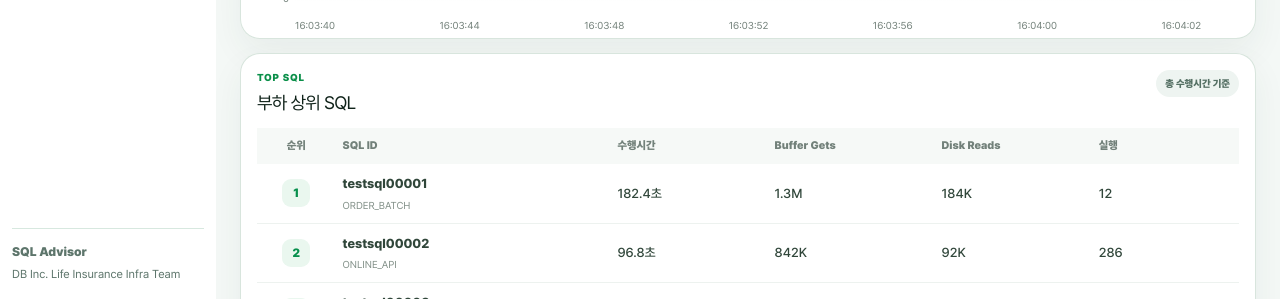
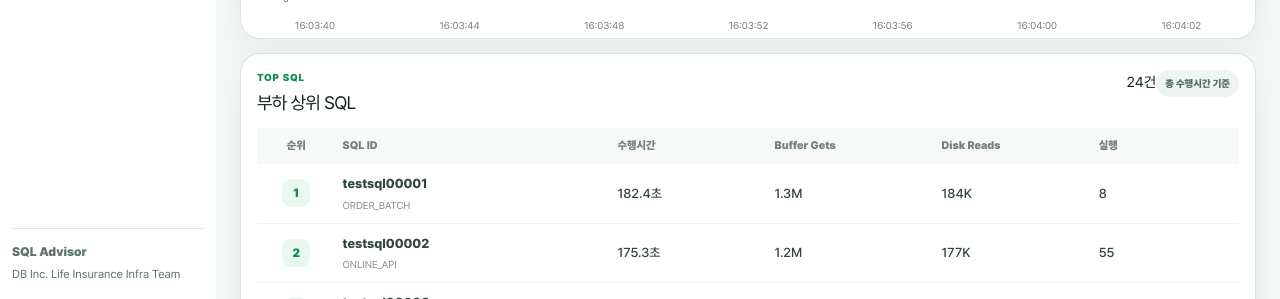
Before and after one commit to DBInc-LifeInsuranceTeam-ITO/SQL-Advisor, a Vue app in the folder frontend/: page /dashboard in a window 1280 px wide. Both pictures are taken after a click on the button "SQL Advisor". Shown: the part 501-800 px from the top of the page. Built offline with nearby package versions, Linux system fonts and the light colour scheme; no server answers.

Commit message:
fix: rebuild top SQL table layout

```diff
--- a/frontend/src/views/awr/AwrDashboard.vue
+++ b/frontend/src/views/awr/AwrDashboard.vue
@@ -40,8 +40,13 @@
         <div class="panel-title-row">
           <div><span class="panel-kicker">DB ACTIVITY</span><h2>실시간 DB 활동 추이</h2></div>
           <div class="metric-tabs">
-            <button v-for="metric in metricOptions" :key="metric.key" type="button"
-              :class="{ active: selectedMetric === metric.key }" @click="selectedMetric = metric.key">
+            <button
+              v-for="metric in metricOptions"
+              :key="metric.key"
+              type="button"
+              :class="{ active: selectedMetric === metric.key }"
+              @click="selectedMetric = metric.key"
+            >
               {{ metric.label }}
             </button>
           </div>
@@ -59,7 +64,12 @@
           </div>
           <div class="chart-grid-lines"><i v-for="line in 5" :key="line"></i></div>
           <svg viewBox="0 0 720 220" preserveAspectRatio="none">
-            <defs><linearGradient id="areaGradient" x1="0" y1="0" x2="0" y2="1"><stop offset="0%" stop-color="#16a34a" stop-opacity="0.28"/><stop offset="100%" stop-color="#16a34a" stop-opacity="0"/></linearGradient></defs>
+            <defs>
+              <linearGradient id="areaGradient" x1="0" y1="0" x2="0" y2="1">
+                <stop offset="0%" stop-color="#16a34a" stop-opacity="0.28" />
+                <stop offset="100%" stop-color="#16a34a" stop-opacity="0" />
+              </linearGradient>
+            </defs>
             <path :d="areaPath" fill="url(#areaGradient)" />
             <polyline :points="chartPoints" fill="none" stroke="#0b8f49" stroke-width="4" stroke-linecap="round" stroke-linejoin="round" />
           </svg>
@@ -68,28 +78,56 @@
       </article>
 
       <article class="panel top-sql-panel">
-        <div class="panel-title-row">
-          <div><span class="panel-kicker">TOP SQL</span><h2>부하 상위 SQL</h2></div>
+        <div class="panel-title-row top-sql-title-row">
+          <div>
+            <span class="panel-kicker">TOP SQL</span>
+            <h2>부하 상위 SQL</h2>
+          </div>
+          <div class="top-sql-actions">
+            <span class="row-count">{{ topSql.length }}건</span>
             <span class="badge">총 수행시간 기준</span>
+          </div>
         </div>
 
         <div v-if="topSql.length === 0" class="empty-panel">수집된 업무 SQL이 없습니다.</div>
-        <div v-else class="table-wrap">
-          <table>
+        <div v-else class="top-sql-table-shell">
+          <div class="table-wrap">
+            <table class="top-sql-table">
+              <colgroup>
+                <col class="col-rank" />
+                <col class="col-sql" />
+                <col class="col-elapsed" />
+                <col class="col-buffer" />
+                <col class="col-disk" />
+                <col class="col-executions" />
+              </colgroup>
               <thead>
-              <tr><th>순위</th><th>SQL ID</th><th>수행시간</th><th>Buffer Gets</th><th>Disk Reads</th><th>실행</th></tr>
+                <tr>
+                  <th class="cell-rank">순위</th>
+                  <th>SQL ID</th>
+                  <th class="cell-number">수행시간</th>
+                  <th class="cell-number">Buffer Gets</th>
+                  <th class="cell-number">Disk Reads</th>
+                  <th class="cell-number">실행</th>
+                </tr>
               </thead>
               <tbody>
-              <tr v-for="(sql, index) in topSql.slice(0, 10)" :key="`${sql.sqlId}-${index}`">
-                <td><span class="rank-badge">{{ index + 1 }}</span></td>
-                <td><strong class="sql-id">{{ sql.sqlId }}</strong><small>{{ sql.module || sql.sectionName || '모듈 정보 없음' }}</small></td>
-                <td>{{ formatMetricNumber(sql.elapsedTimeSec) }}초</td>
-                <td>{{ formatCompact(sql.bufferGets || 0) }}</td>
-                <td>{{ formatCompact(sql.diskReads || 0) }}</td>
-                <td>{{ formatCompact(sql.executions || 0) }}</td>
+                <tr v-for="(sql, index) in topSql" :key="`${sql.sqlId}-${index}`">
+                  <td class="cell-rank"><span class="rank-badge">{{ index + 1 }}</span></td>
+                  <td class="sql-info-cell">
+                    <strong class="sql-id" :title="sql.sqlId">{{ sql.sqlId }}</strong>
+                    <small :title="sql.module || sql.sectionName || '모듈 정보 없음'">
+                      {{ sql.module || sql.sectionName || '모듈 정보 없음' }}
+                    </small>
+                  </td>
+                  <td class="cell-number metric-strong">{{ formatMetricNumber(sql.elapsedTimeSec) }}초</td>
+                  <td class="cell-number">{{ formatCompact(sql.bufferGets || 0) }}</td>
+                  <td class="cell-number">{{ formatCompact(sql.diskReads || 0) }}</td>
+                  <td class="cell-number">{{ formatCompact(sql.executions || 0) }}</td>
                 </tr>
               </tbody>
             </table>
+          </div>
         </div>
       </article>
     </section>
@@ -194,12 +232,15 @@ async function refreshDashboard() {
     } else {
       dashboard.value = await getMonitoringDashboard(selectedConnectionId.value)
       if (topSqlTick++ % 3 === 0) {
-        topSql.value = await getDirectTopSql(selectedConnectionId.value, { source: 'CURRENT', limit: 20, sortBy: 'ELAPSED' })
+        topSql.value = await getDirectTopSql(selectedConnectionId.value, { source: 'CURRENT', limit: 50, sortBy: 'ELAPSED' })
       }
     }
     errorMessage.value = ''
-  } catch (error) { errorMessage.value = extractError(error) }
-  finally { loading.value = false }
+  } catch (error) {
+    errorMessage.value = extractError(error)
+  } finally {
+    loading.value = false
+  }
 }
 
 function refreshTestDashboard() {
@@ -230,14 +271,15 @@ function refreshTestDashboard() {
     activity: { points }
   } as MonitoringDashboardResponse
 
-  topSql.value = [
-    { sqlId: 'testsql00001', module: 'ORDER_BATCH', elapsedTimeSec: 182.4, bufferGets: 1280000, diskReads: 184000, executions: 12 },
-    { sqlId: 'testsql00002', module: 'ONLINE_API', elapsedTimeSec: 96.8, bufferGets: 842000, diskReads: 92000, executions: 286 },
-    { sqlId: 'testsql00003', module: 'CLAIM_BATCH', elapsedTimeSec: 74.1, bufferGets: 615000, diskReads: 121000, executions: 8 },
-    { sqlId: 'testsql00004', module: 'SQL_ADVISOR', elapsedTimeSec: 52.6, bufferGets: 390000, diskReads: 44000, executions: 134 },
-    { sqlId: 'testsql00005', module: 'CUSTOMER_API', elapsedTimeSec: 31.9, bufferGets: 248000, diskReads: 18000, executions: 612 },
-    { sqlId: 'testsql00006', module: 'REPORT', elapsedTimeSec: 22.7, bufferGets: 176000, diskReads: 9000, executions: 43 }
-  ] as SqlMetricResponse[]
+  const modules = ['ORDER_BATCH', 'ONLINE_API', 'CLAIM_BATCH', 'SQL_ADVISOR', 'CUSTOMER_API', 'REPORT', 'PAYMENT_BATCH', 'POLICY_API']
+  topSql.value = Array.from({ length: 24 }, (_, index) => ({
+    sqlId: `testsql${String(index + 1).padStart(5, '0')}`,
+    module: modules[index % modules.length],
+    elapsedTimeSec: Math.max(3.2, 182.4 - index * 7.15),
+    bufferGets: Math.max(18000, 1280000 - index * 51000),
+    diskReads: Math.max(1200, 184000 - index * 7200),
+    executions: 8 + ((index * 47) % 620)
+  })) as SqlMetricResponse[]
 
   testTick += 1
 }
@@ -257,9 +299,17 @@ function parseServerTime(value: string) {
   return new Date(`${value}Z`)
 }
 
-function formatMetric(value: number) { return selectedMetric.value === 'cpu' ? `${value.toFixed(1)}초` : Math.round(value).toLocaleString() }
-function formatAxisMetric(value: number) { return selectedMetric.value === 'cpu' ? value.toFixed(value < 1 ? 1 : 0) : Math.round(value).toLocaleString() }
-function formatCompact(value: number) { if (value >= 1_000_000) return `${(value / 1_000_000).toFixed(1)}M`; if (value >= 1_000) return `${Math.round(value / 1_000)}K`; return value.toLocaleString() }
+function formatMetric(value: number) {
+  return selectedMetric.value === 'cpu' ? `${value.toFixed(1)}초` : Math.round(value).toLocaleString()
+}
+function formatAxisMetric(value: number) {
+  return selectedMetric.value === 'cpu' ? value.toFixed(value < 1 ? 1 : 0) : Math.round(value).toLocaleString()
+}
+function formatCompact(value: number) {
+  if (value >= 1_000_000) return `${(value / 1_000_000).toFixed(1)}M`
+  if (value >= 1_000) return `${Math.round(value / 1_000)}K`
+  return value.toLocaleString()
+}
 function formatMetricNumber(value?: number | null) { return (value || 0).toFixed(1) }
 function formatTime(value?: string) {
   if (!value) return '-'
@@ -267,14 +317,20 @@ function formatTime(value?: string) {
     timeZone: 'Asia/Seoul', hour: '2-digit', minute: '2-digit', second: '2-digit', hour12: false
   }).format(parseServerTime(value))
 }
-function extractError(error: unknown) { return typeof error === 'object' && error && 'message' in error ? String(error.message) : '실시간 데이터 조회에 실패했습니다.' }
+function extractError(error: unknown) {
+  return typeof error === 'object' && error && 'message' in error
+    ? String(error.message)
+    : '실시간 데이터 조회에 실패했습니다.'
+}
 
 watch(selectedConnectionId, () => restartPolling())
 onMounted(async () => {
   await loadConnections()
   restartPolling()
 })
-onBeforeUnmount(() => { if (timer) window.clearInterval(timer) })
+onBeforeUnmount(() => {
+  if (timer) window.clearInterval(timer)
+})
 </script>
 
 <style src="./AwrDashboard.css"></style>
```
Lines whose indentation alone changed are shown as unchanged.
